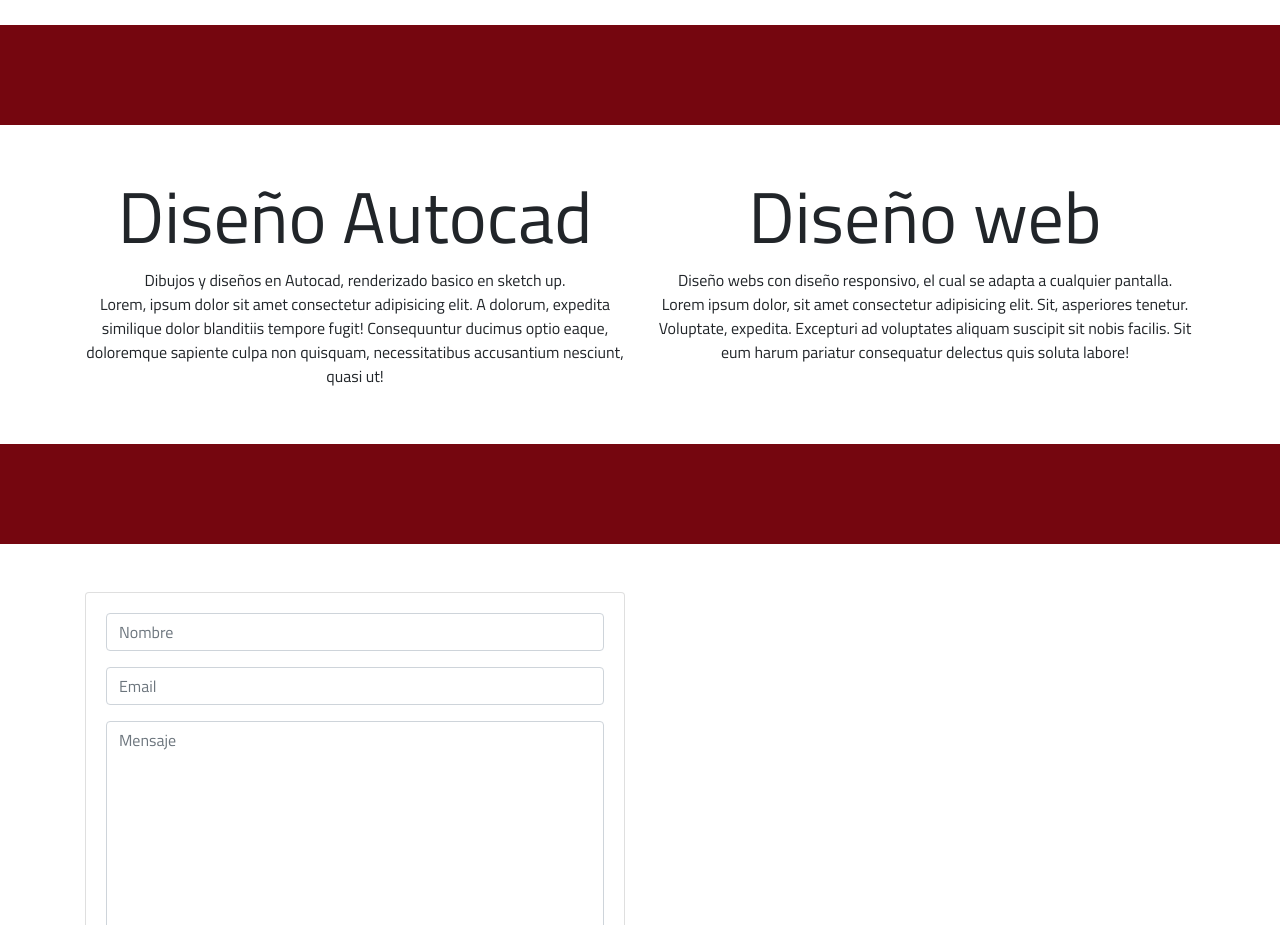
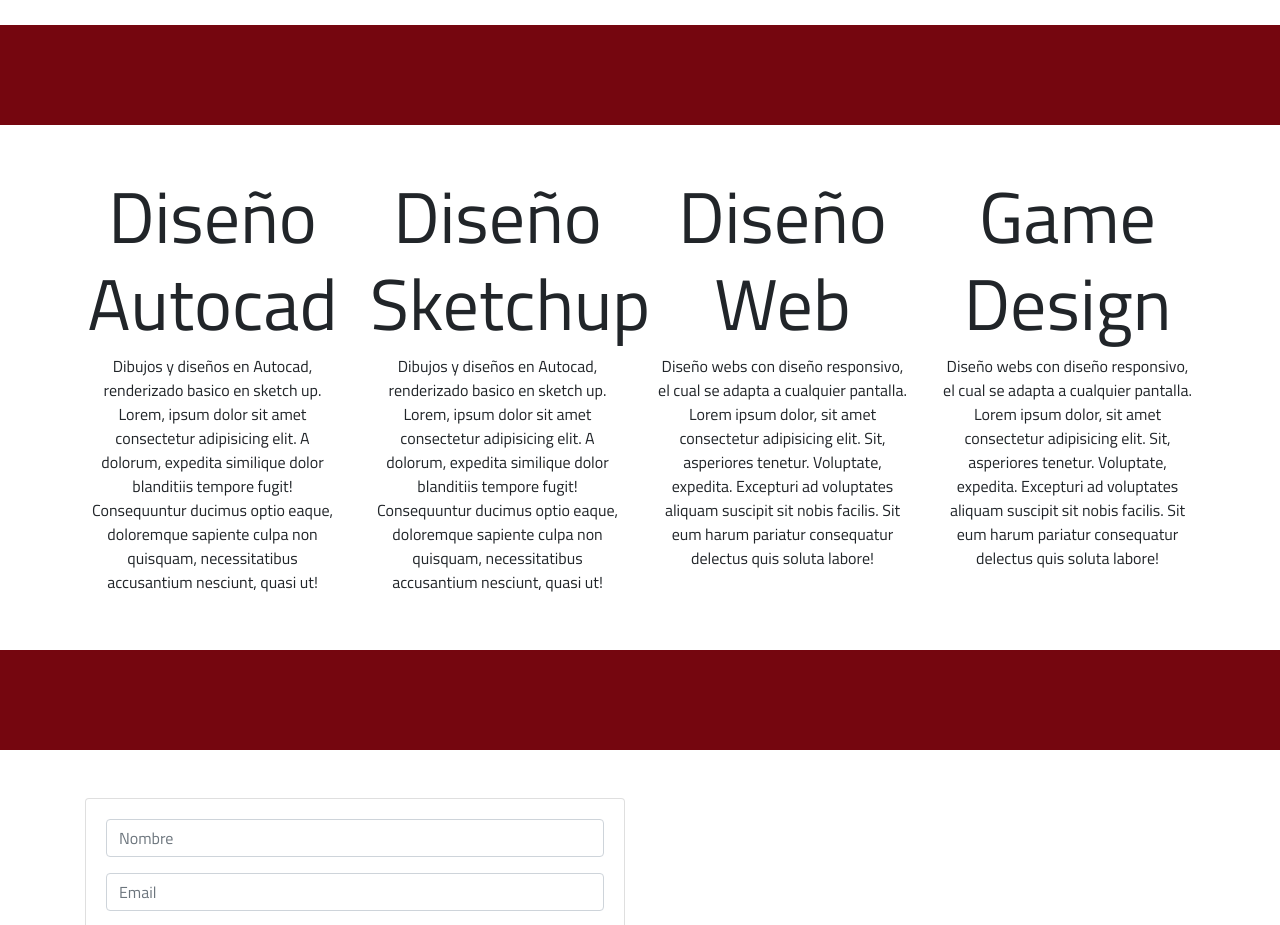
Before and after one commit to ImaguDesign/Imagudesign.github.io, a plain HTML site: page index.html in a window 1280 px wide. Shown: the part 1520-2445 px from the top of the page. Drawn offline with nearby package versions, Linux system fonts and the light colour scheme.

Commit message:
cambios anim
anim

```diff
--- a/index.html
+++ b/index.html
@@ -97,7 +97,7 @@
     <section id="quehacemos">
         <div class="container">
             <div class="row">
-                <div class="col-md-6">
+                <div class="col-md-3">
                 <div class="autocad">
                     <h1 class="display-3 mt-5 text-center">Diseño Autocad</h1>
                     <p class="text-center">Dibujos y diseños en Autocad, renderizado basico en sketch up. <br>
@@ -105,9 +105,25 @@
                     </p>
                 </div>
                 </div>
-                <div class="col-md-6">
+                <div class="col-md-3">
+                    <div class="sketchup">
+                    <h1 class="display-3 mt-5 text-center">Diseño Sketchup</h1>
+                    <p class="text-center">Dibujos y diseños en Autocad, renderizado basico en sketch up. <br>
+                    Lorem, ipsum dolor sit amet consectetur adipisicing elit. A dolorum, expedita similique dolor blanditiis tempore fugit! Consequuntur ducimus optio eaque, doloremque sapiente culpa non quisquam, necessitatibus accusantium nesciunt, quasi ut!
+                    </p>
+                </div>
+                </div>
+                <div class="col-md-3">
                 <div class="web">
-                    <h1 class="display-3 mt-5 text-center">Diseño web</h1>
+                    <h1 class="display-3 mt-5 text-center">Diseño Web</h1>
+                    <p class="text-center">Diseño webs con diseño responsivo, el cual se adapta a cualquier pantalla. <br>
+                    Lorem ipsum dolor, sit amet consectetur adipisicing elit. Sit, asperiores tenetur. Voluptate, expedita. Excepturi ad voluptates aliquam suscipit sit nobis facilis. Sit eum harum pariatur consequatur delectus quis soluta labore!
+                    </p>
+                </div>
+                </div>
+                    <div class="col-md-3">
+                    <div class="gamedesign">
+                    <h1 class="display-3 mt-5 text-center">Game Design</h1>
                     <p class="text-center">Diseño webs con diseño responsivo, el cual se adapta a cualquier pantalla. <br>
                     Lorem ipsum dolor, sit amet consectetur adipisicing elit. Sit, asperiores tenetur. Voluptate, expedita. Excepturi ad voluptates aliquam suscipit sit nobis facilis. Sit eum harum pariatur consequatur delectus quis soluta labore!
                     </p>
@@ -167,7 +183,16 @@
             origin: 'right',
             distance: '300px'
         })
-
+        sr.reveal('.infoalf',{
+            duration: 2000,
+            origin: 'left',
+            distance: '300px'
+        })
+        sr.reveal('.infofau',{
+            duration: 2000,
+            origin: 'right',
+            distance: '300px'
+        })
         //scroll smooth
         document.querySelectorAll('a[href^="#"]').forEach(anchor => {
     anchor.addEventListener('click', function (e) {
```
